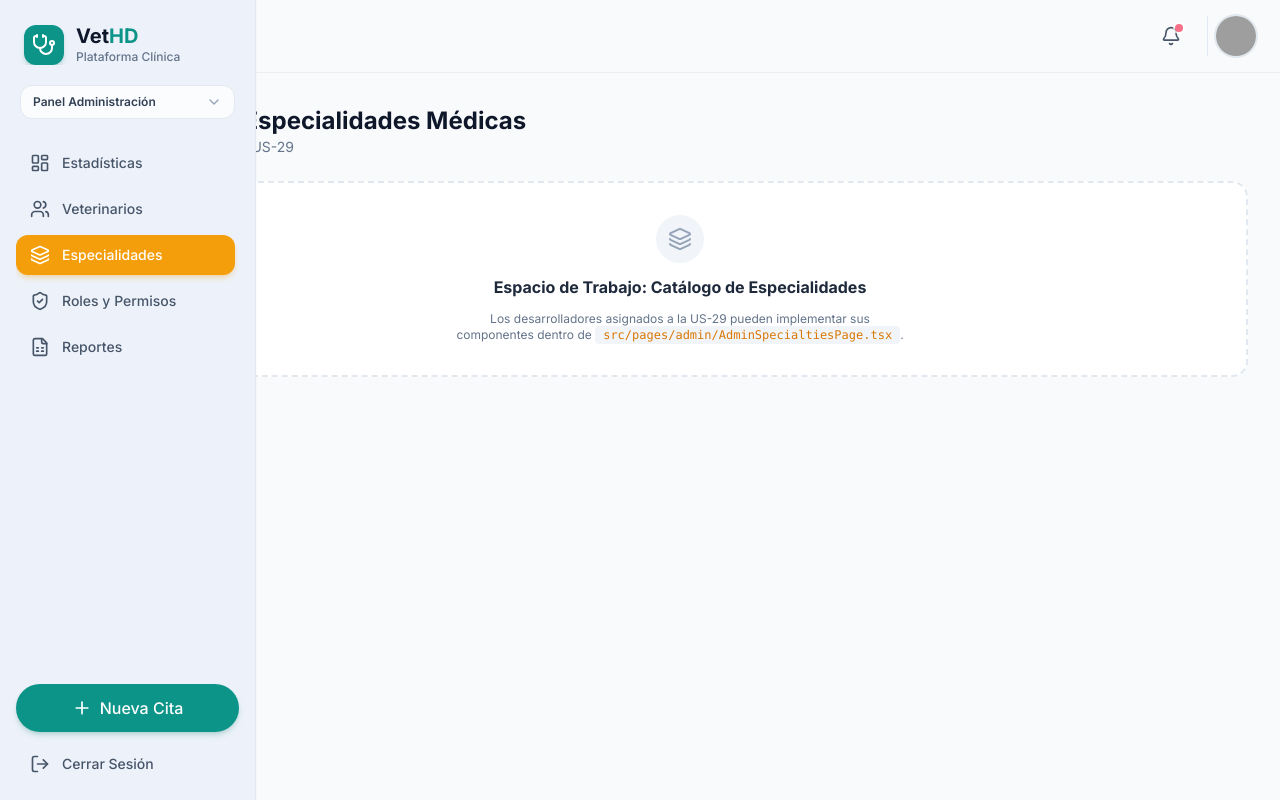
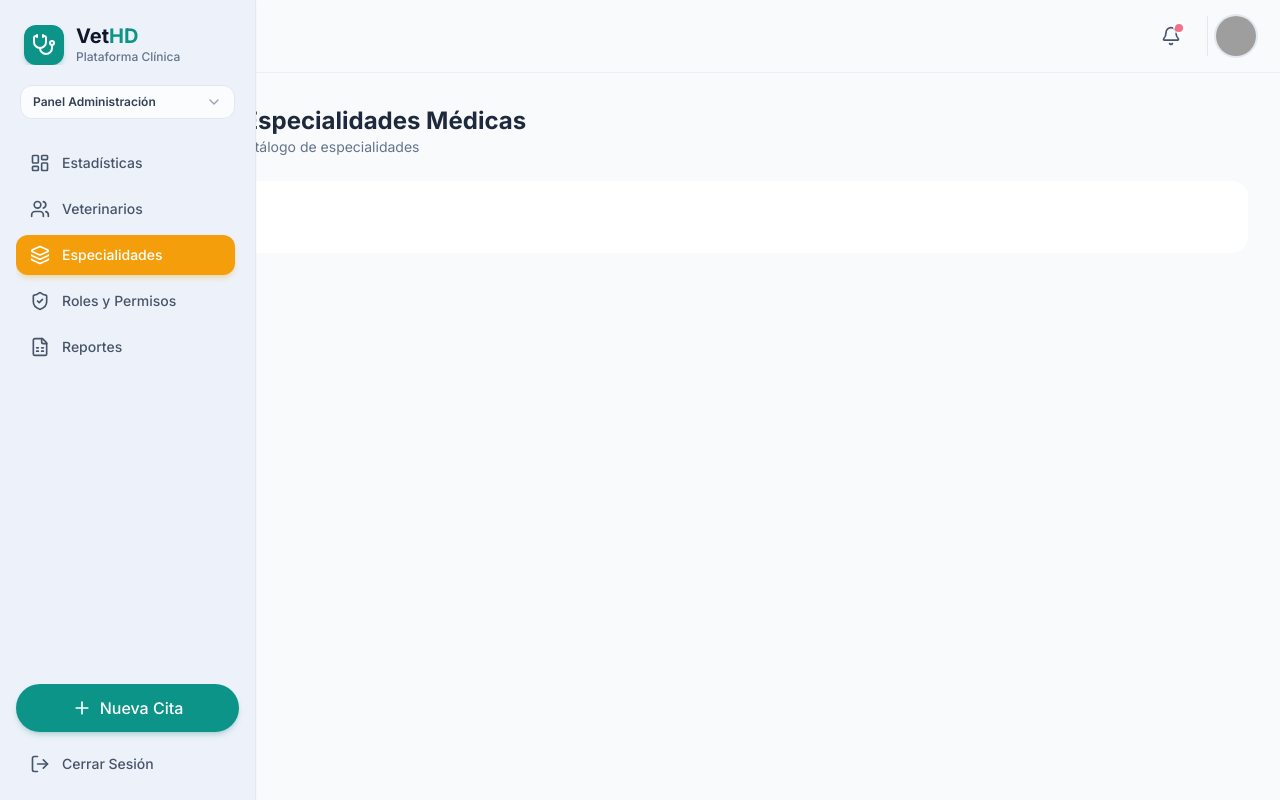
Before and after one commit to Edudev2004/hd-veterinaria-frontend, a React (Vite) app: page /admin/especialidades in a window 1280 px wide. Built offline with nearby package versions, Linux system fonts and the light colour scheme; grey boxes are pictures that could not be loaded.

Commit message:
US-29: Crear estructura inicial de especialidades

```diff
--- a/src/features/admin/pages/AdminSpecialtiesPage.tsx
+++ b/src/features/admin/pages/AdminSpecialtiesPage.tsx
@@ -1,22 +1,22 @@
 import React from 'react';
-import { Layers } from 'lucide-react';
 
 export const AdminSpecialtiesPage: React.FC = () => {
   return (
     <div className="flex flex-col gap-6">
       <div>
-        <h1 className="text-2xl font-bold text-slate-900 font-outfit">Gestión de Especialidades Médicas</h1>
-        <p className="text-sm text-slate-500">Mapeado desde Jira US-29</p>
+        <h1 className="text-2xl font-bold">
+          Gestión de Especialidades Médicas
+        </h1>
+
+        <p className="text-sm text-slate-500">
+          Administración del catálogo de especialidades
+        </p>
       </div>
 
-      <div className="p-8 rounded-2xl border-2 border-dashed border-slate-200 bg-white text-center flex flex-col items-center justify-center gap-3">
-        <div className="w-12 h-12 rounded-full bg-slate-100 text-slate-400 flex items-center justify-center">
-          <Layers className="w-6 h-6" />
-        </div>
-        <h3 className="text-base font-bold text-slate-800">Espacio de Trabajo: Catálogo de Especialidades</h3>
-        <p className="text-xs text-slate-500 max-w-md">
-          Los desarrolladores asignados a la US-29 pueden implementar sus componentes dentro de <code className="bg-slate-100 px-2 py-0.5 rounded text-amber-600">src/pages/admin/AdminSpecialtiesPage.tsx</code>.
-        </p>
+      <div className="bg-white rounded-2xl p-6">
+        <h2 className="font-bold">
+          Especialidades
+        </h2>
       </div>
     </div>
   );
```
